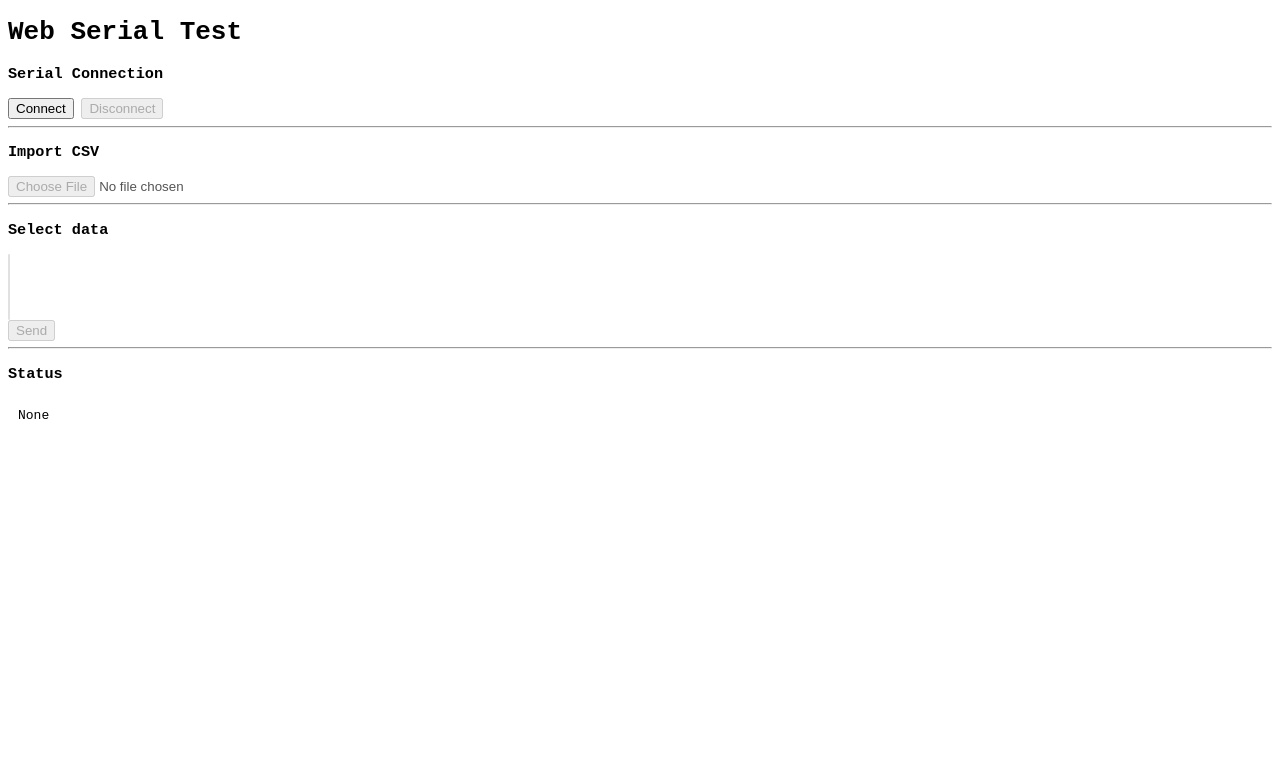
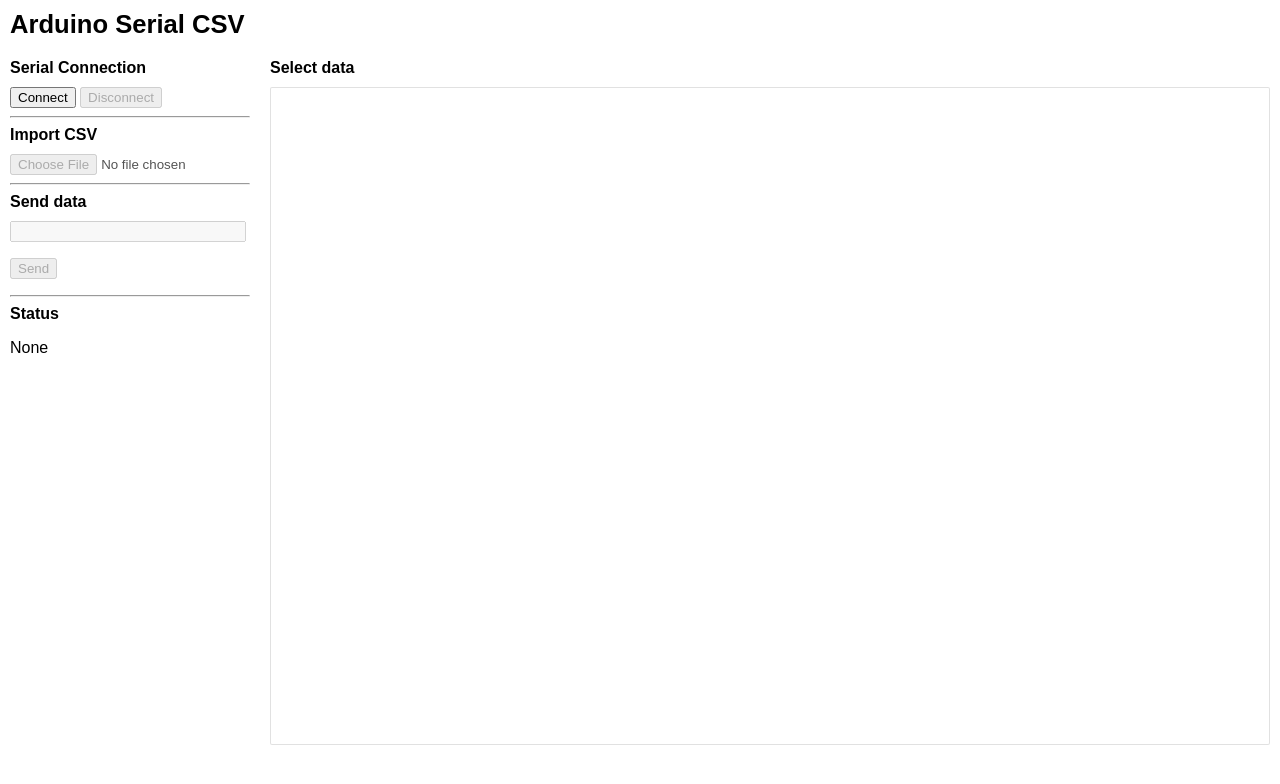
Before and after one commit to ozgvr/arduino-web-serial, a plain HTML site: page index.html in a window 1280 px wide. Drawn offline with Linux system fonts and the light colour scheme.

Commit message:
update layout

```diff
--- a/app.js
+++ b/app.js
@@ -1,6 +1,7 @@
 const connectButton = document.getElementById('connect-button');
 const disconnectButton = document.getElementById('disconnect-button');
 const fileInput = document.getElementById('file-input');
+const dataInput = document.getElementById('data-input');
 const dataSelect = document.getElementById('data-select');
 const sendButton = document.getElementById('send-button');
 const output = document.getElementById('output');
@@ -20,8 +21,11 @@ connectButton.addEventListener('click', async () => {
 
     output.textContent = 'Connected to serial port.';
     connectButton.disabled = true;
+    dataSelect.disabled = false;
+    dataInput.disabled = false;
     disconnectButton.disabled = false;
     fileInput.disabled = false;
+    sendButton.disabled = false;
 });
 
 disconnectButton.addEventListener('click', async () => {
@@ -36,6 +40,7 @@ disconnectButton.addEventListener('click', async () => {
         disconnectButton.disabled = true;
         fileInput.disabled = true;
         dataSelect.disabled = true;
+        dataInput.disabled = true;
         sendButton.disabled = true;
 });
 
@@ -62,12 +67,10 @@ function populateSelect(rows) {
     });
 
     dataSelect.disabled = false;
-    sendButton.disabled = false;
 }
 
 sendButton.addEventListener('click', async () => {
-    const selectedIndex = dataSelect.value;
-    const selectedText = dataSelect.options[selectedIndex].text;
+    const selectedText = dataInput.value;
 
     try {
         await writer.write(new TextEncoder().encode(selectedText));
@@ -76,3 +79,8 @@ sendButton.addEventListener('click', async () => {
         output.textContent = `Error: ${error}`;
     }
 });
+
+dataSelect.addEventListener('change', (event) => {
+    const index = event.target.value;
+    dataInput.value = event.target.options[index].text;
+});
--- a/index.html
+++ b/index.html
@@ -3,34 +3,77 @@
 <head>
     <meta charset="UTF-8">
     <meta name="viewport" content="width=device-width, initial-scale=1.0">
-    <title>Web Serial Test</title>
+    <title>Arduino Serial CSV</title>
     <style>
         body {
-            font-family: monospace;
+            font-family: sans-serif;
+            margin:0;
         }
-        #output {
+        h1{
+            margin-top: 10px;
+            margin-bottom: 10px;
+            padding-left: 10px;
+            font-size: 1.6rem;
+        }
+        h4{
+            margin-top: 0px;
+            margin-bottom: 10px;
+        }
+        .mainBox{
+            padding: 10px;
+            width: 240px;
+        }
+        #selectBox{
+            flex-grow: 1;
+        }
+        #output{
             width: 80%;
-            padding: 10px;
-            margin: 10px 0;
+            overflow-wrap: break-word;
+        }
+        #mainContainer{
+            display:flex;
+            flex-direction:row;
+            height:100%;
+            overflow-y:hidden
+        }
+        @media (max-width: 600px) {
+            #mainContainer{
+                flex-direction:column;
+            }
+            .mainBox{
+                width: auto;
+            }
+
         }
     </style>
 </head>
 <body>
-
-    <h1>Web Serial Test</h1>
-    <h3>Serial Connection</h3>
+    <div style="display:flex; flex-direction:column; height:100vh">
+        <h1>Arduino Serial CSV</h1>
+        <div id="mainContainer">
+            <div class="mainBox" id="controlsBox">
+                <h4>Serial Connection</h4>
                 <button id="connect-button">Connect</button>
                 <button id="disconnect-button" disabled>Disconnect</button>
-    <hr />
-    <h3>Import CSV</h3>
+                <hr/>
+                <h4>Import CSV</h4>
                 <input file="file" id="file-input" type="file" disabled>
                 <hr />
-    <h3>Select data</h3>
-    <select id="data-select" disabled multiple style="display:block"></select>
+                <h4>Send data</h4>
+                <input id="data-input" type="text" style="width:95%" disabled>
+                <p>
                     <button id="send-button" disabled>Send</button>
+                </p>
                 <hr />
-    <h3>Status</h3>
+                <h4>Status</h4>
                 <p id="output">None</p>
+            </div>
+            <div class="mainBox" id="selectBox" style="flex-grow:1">
+                <h4>Select data</h4>
+                <select size=2 id="data-select" disabled style="display:block; width:100%; height:90%"></select>
+            </div>
+        </div>
+    </div>
 
     <script src="app.js"></script>
 </body>
```
Lines whose indentation alone changed are shown as unchanged.
